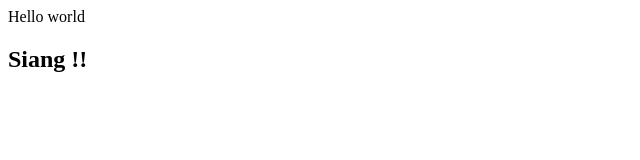
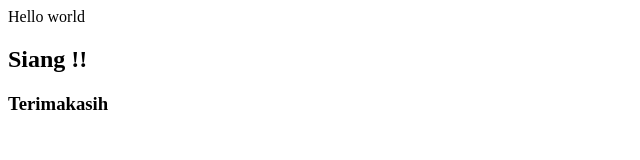
Before and after one commit to Ega-Yuli/vsga_sesi-siang_2, a plain HTML site: page index.html in a window 1280 px wide. Shown: the whole page, without its empty margins (0-640 px from the left). Drawn offline with Linux system fonts and the light colour scheme.

Commit message:
penambahan terimakasih ke 2

```diff
--- a/index.html
+++ b/index.html
@@ -5,5 +5,6 @@
 <body>
 <hi>Hello world</hi>
 <h2> Siang !!</h2>
+<h3> Terimakasih</h3>
 </body>
 </html>
```
